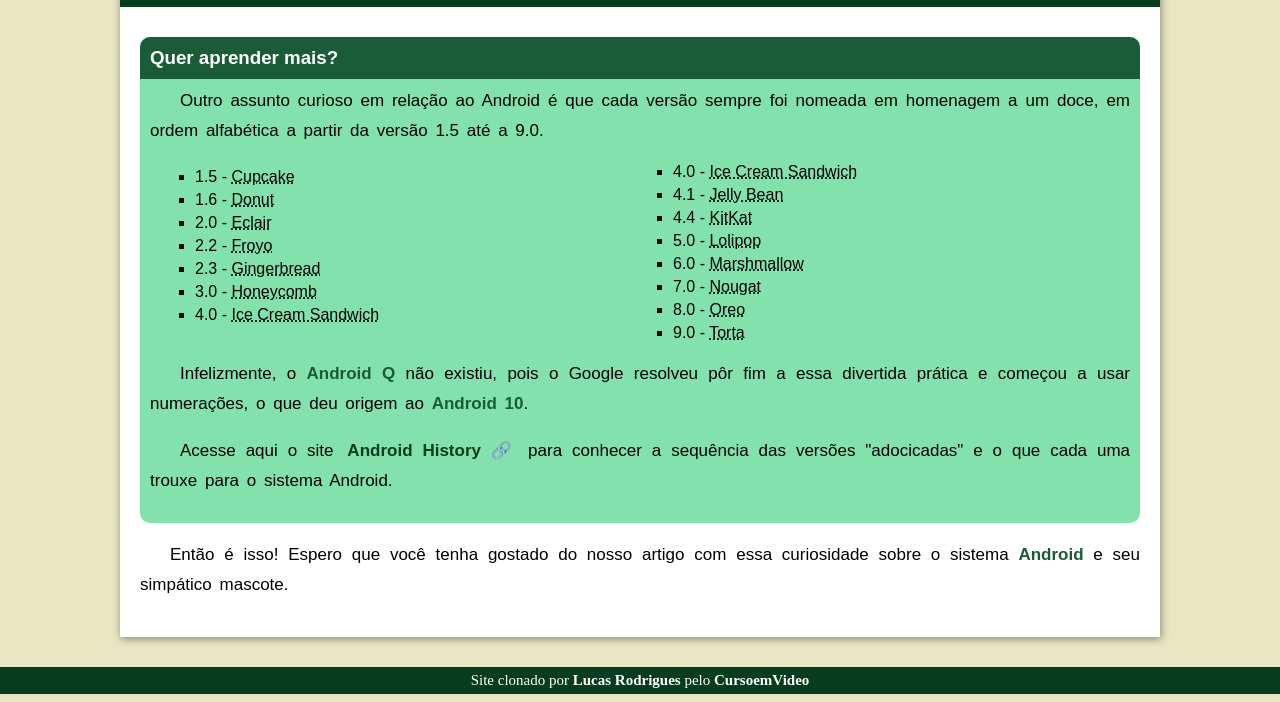
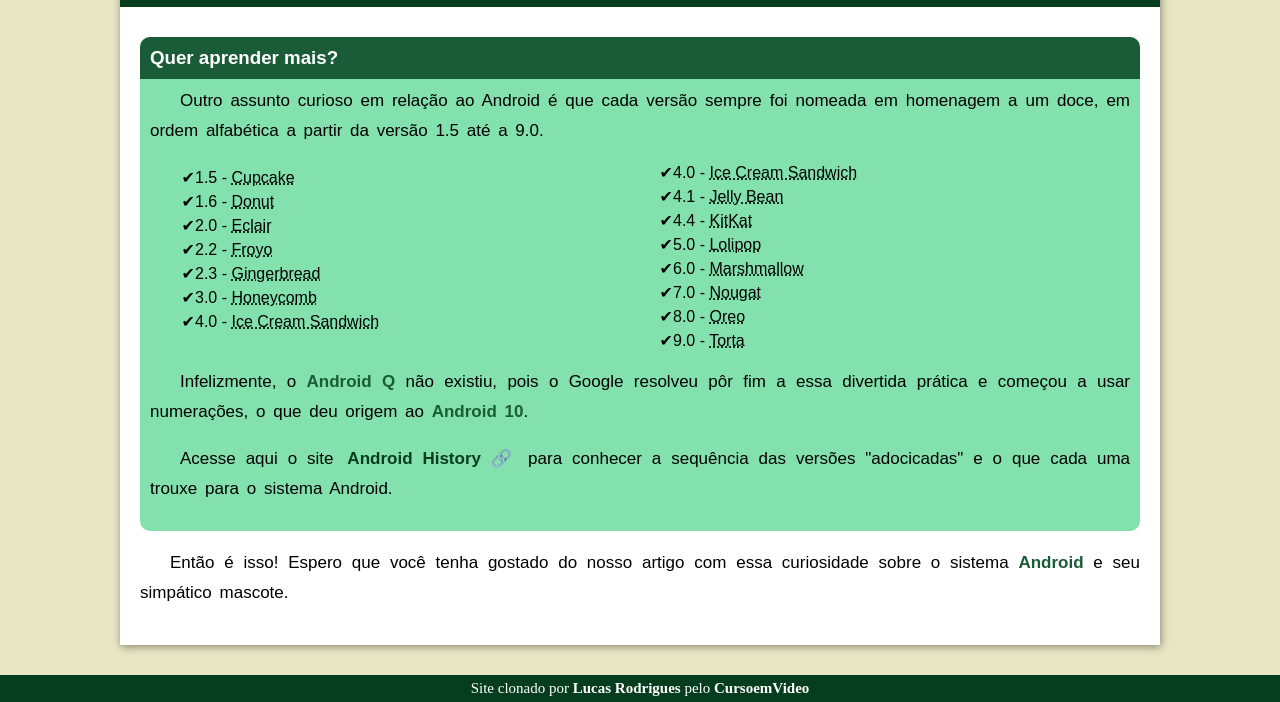
Before and after one commit to LucasRodriguesEstorckPinto/projeto-android, a plain HTML site: page index.html in a window 1280 px wide. Shown: the part 2384-3086 px from the top of the page. Drawn offline with Linux system fonts and the light colour scheme.

Commit message:
Update style.css

```diff
--- a/style/style.css
+++ b/style/style.css
@@ -168,6 +168,7 @@ main aside > h3 {
 
 main aside > ul {
     columns: 2;
+    list-style-type: '\2714';
 }
 
 main aside > ul li {
```
